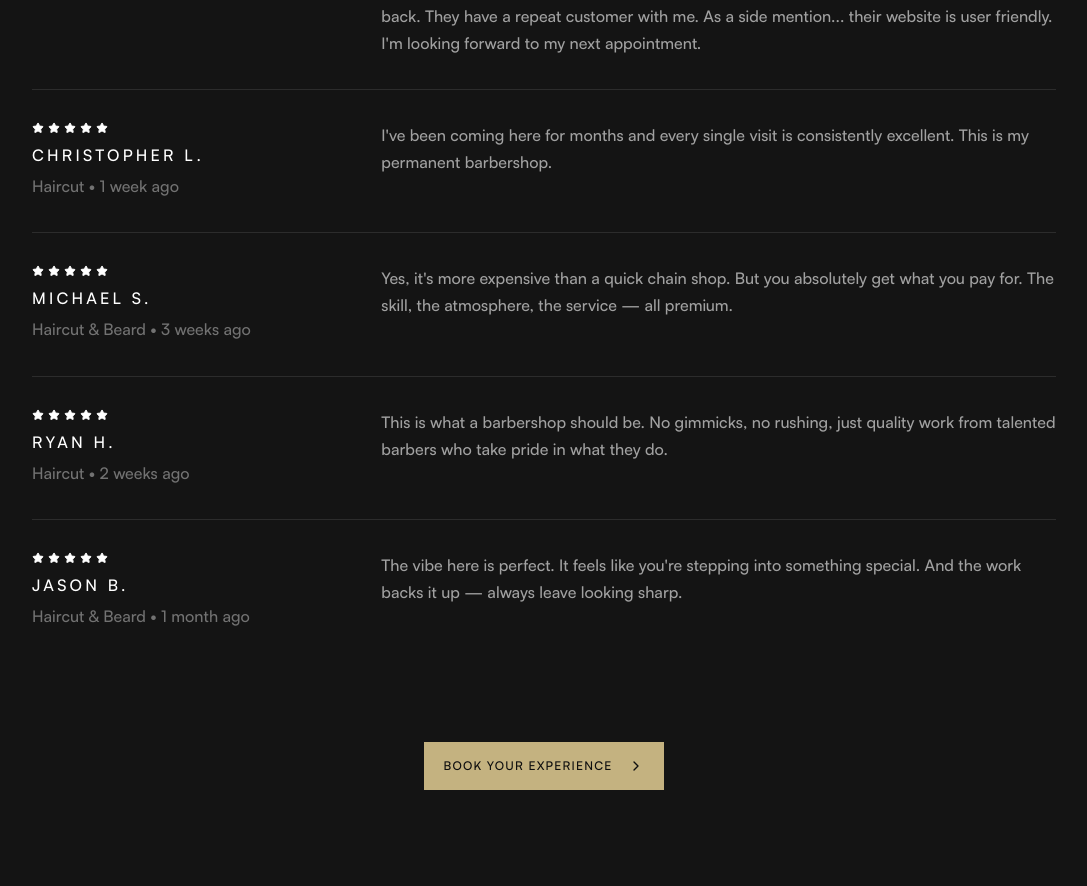
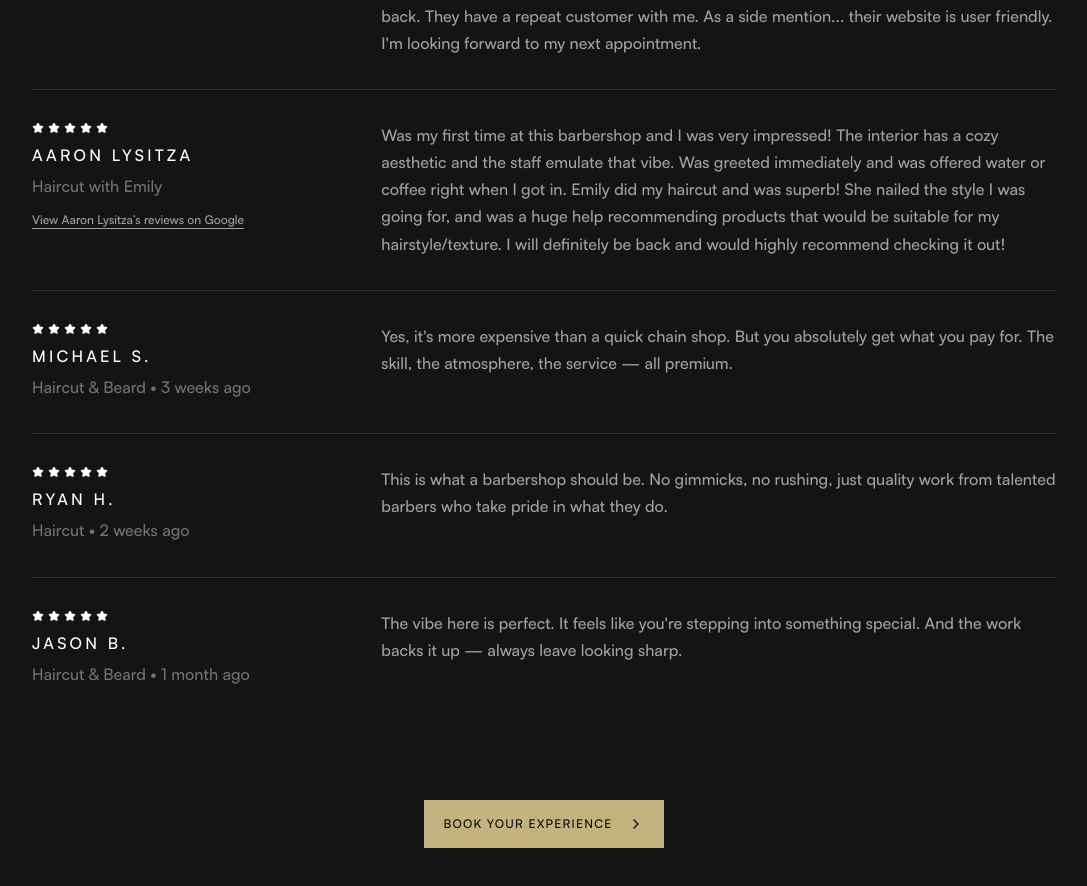
Before and after one commit to houseofhavana/house-of-havana, a Next.js app: page /reviews in a window 1280 px wide. Shown: the part 3128-4014 px from the top of the page, without its empty margins (96-1183 px from the left). Built offline with nearby package versions, Linux system fonts and the light colour scheme; a web font is replaced by a local one.

Commit message:
Replace final homepage sample with Aaron Lysitza's Google testimonial

```diff
--- a/app/page.tsx
+++ b/app/page.tsx
@@ -71,9 +71,10 @@ const REVIEWS: Value[] = [
     sourceLabel: "View Marc’s reviews on Google",
   },
   {
-    title: "Outstanding Experience",
-    description:
-      "It's not just a haircut, it's a complete grooming experience that leaves you feeling confident and refreshed.",
+    title: "Aaron Lysitza",
+    description: "Was my first time at this barbershop and I was very impressed! The interior has a cozy aesthetic and the staff emulate that vibe. Was greeted immediately and was offered water or coffee right when I got in. Emily did my haircut and was superb! She nailed the style I was going for, and was a huge help recommending products that would be suitable for my hairstyle/texture. I will definitely be back and would highly recommend checking it out!",
+    sourceUrl: "https://www.google.com/maps/contrib/114594539402026574316/reviews?hl=en",
+    sourceLabel: "View Aaron Lysitza’s reviews on Google",
   },
 ];
 
--- a/app/reviews/page.tsx
+++ b/app/reviews/page.tsx
@@ -77,11 +77,13 @@ const ADDITIONAL_REVIEWS: Review[] = [
     sourceLabel: "View Marc’s reviews on Google"
   },
   {
-    name: "Christopher L.",
-    service: "Haircut",
+    name: "Aaron Lysitza",
+    service: "Haircut with Emily",
     rating: 5,
-    quote: "I've been coming here for months and every single visit is consistently excellent. This is my permanent barbershop.",
-    date: "1 week ago"
+    quote: "Was my first time at this barbershop and I was very impressed! The interior has a cozy aesthetic and the staff emulate that vibe. Was greeted immediately and was offered water or coffee right when I got in. Emily did my haircut and was superb! She nailed the style I was going for, and was a huge help recommending products that would be suitable for my hairstyle/texture. I will definitely be back and would highly recommend checking it out!",
+    date: "",
+    sourceUrl: "https://www.google.com/maps/contrib/114594539402026574316/reviews?hl=en",
+    sourceLabel: "View Aaron Lysitza’s reviews on Google"
   },
   {
     name: "Michael S.",
```
